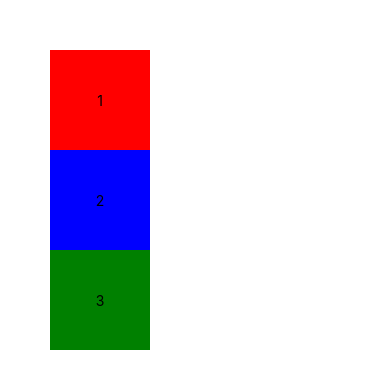
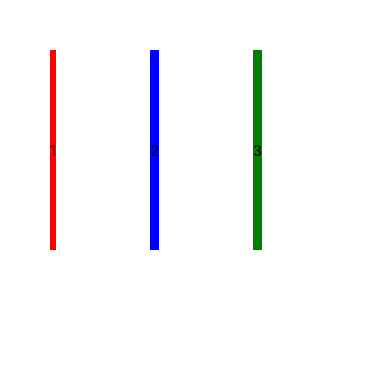
Before and after one commit to dickisujadi/react-native, a React Native app: screen / in a window 390 px wide. Shown: the top 388 px of the page. Built offline with nearby package versions, Linux system fonts and the light colour scheme.

Commit message:
flex-practice-1 stretch and center alignItems

```diff
--- a/App.js
+++ b/App.js
@@ -20,12 +20,18 @@ export default function App() {
 
 const styles = StyleSheet.create({
   appContainer: {
-    padding: 50
+    padding: 50,
+    flexDirection: 'row',
+    width: '80%',
+    height: 300,
+    justifyContent: 'space-between',
+    // alignItems: 'center' //this makes 'height' ignored (kind-of)
+    alignItems: 'stretch'
   },
   itemContainer: {
     justifyContent: 'center',
     alignItems: 'center',
-    width:  100,
-    height: 100
+    // width:  100,
+    // height: 100
   }
 });
```
